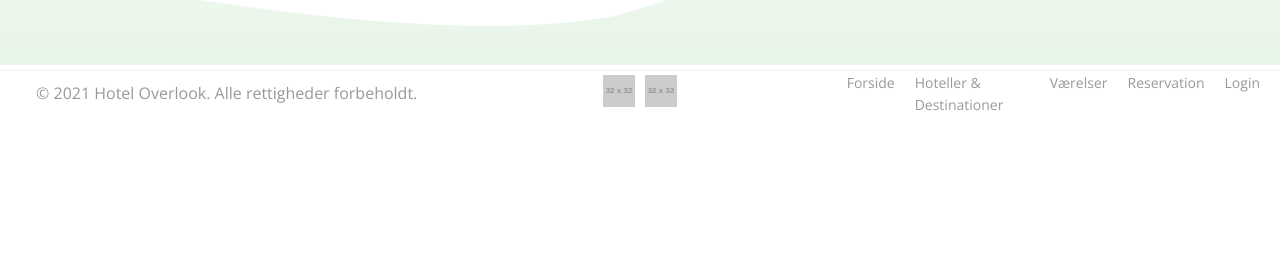
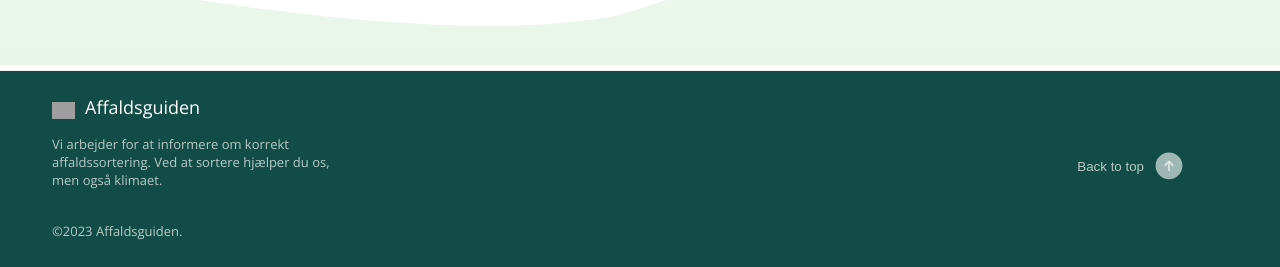
Before and after one commit to katrinedelrosario/trashguide, a React (Vite) app: page / in a window 1280 px wide. Shown: the part 2243-2510 px from the top of the page. Before the commit the page ends 2377 px from the top, so only its background shows below. Built offline with nearby package versions, Linux system fonts and the light colour scheme; grey boxes are pictures that could not be loaded.

Commit message:
updated footer

```diff
--- a/src/components/footer/footer.jsx
+++ b/src/components/footer/footer.jsx
@@ -1,29 +1,34 @@
 import { NavLink } from "react-router-dom"
 import style from "../footer/footer.module.scss"
+import logo from "../../assets/images/layout/logo.svg"
+import arrowUp from '../../assets/images/layout/icon-arrow-up.svg'
+
 
 
 export const Footer = () => {
 
+    const scrollToTop = () => {
+        window.scrollTo({
+            top: 0,
+            behavior: 'smooth'
+        })
+    }
     return (
         <footer className={style.footer}>
             <section>
-                <p>© 2021 Hotel Overlook. Alle rettigheder forbeholdt.</p>
-                <div className={style.soMe}>
-                <p><a><img src='https://placehold.it/32x32' alt=''/></a></p>
-                <p><a><img src='https://placehold.it/32x32' alt=''/></a></p>
+                <div className={style.content}>
+            <div className={style.logo}>
+                <img src={logo} alt="Affaldsguiden Logo" />
+                <p>Affaldsguiden</p>
+            </div>
+            <p className={style.firstP}>Vi arbejder for at informere om korrekt affaldssortering. Ved at sortere hjælper du os, men også klimaet.</p>
+            <p className={style.secondP}>©2023 Affaldsguiden.</p>
+
                 </div>
-
-                <nav>
-                    <ul>
-                        <li><NavLink to="/frontpage">forside</NavLink></li>
-                        <li><NavLink to="/hotels">hoteller & destinationer</NavLink></li>
-                        <li><NavLink to="/rooms">værelser</NavLink></li>
-                        <li><NavLink to="/reservations">reservation</NavLink></li>
-                        <li><NavLink to="/login">login</NavLink></li>
-                    </ul>
-                </nav>
+            <div className={style.backToTop}>
+                <button onClick={scrollToTop}>Back to top <img src={arrowUp} alt="Arrow pointing up" /></button>
+            </div>
             </section>
         </footer>
-
     )
 }
--- a/src/components/footer/footer.module.scss
+++ b/src/components/footer/footer.module.scss
@@ -1,50 +1,85 @@
 
 .footer {
     width: 100%;
-    margin-top: auto;
-    height: 8vh;
+    margin-top: 0;
+    height: 25vh;
     border-top: solid 1px #eee;
-    background-color: #fff;
-    color: #999999;
+    color: #FFFFFFB2;
     position: relative;
     left: 0;
     bottom: 0;
-    //display: block;
     align-items: center;
     justify-content: center;
     padding: 0 20px;
+    background-color: var(--green-darker);
 
     section {
         display: grid;
-        grid-template-columns: 1fr 1fr 1fr;
+        grid-template-columns: 1fr auto;
         align-items: center;
+        justify-content: space-between;
         width: 100%;
-        margin: auto;
-        p, nav, .soMe {
+
+
+        .content {
             display: flex;
-            justify-content: center;
-            align-items: center;
-        }
-        .soMe {
-            gap: 10px;
-        }
-        ul {
-            display: flex;
-            padding: 0;
-            margin: 0;
-            gap: 20px;
-            list-style-type: none;
+            flex-direction: column;
+            align-items: flex-start;
+            width: 18em;
+            margin-left: 2em;
 
-            li {
-                margin: 0;
-                a {
-                    color: #999999;
-                    text-decoration: none;
-                    text-transform: capitalize;
-                    font-size: 14px;
+
+            .logo {
+                display: flex;
+                gap: 10px;
+                align-items: flex-end;
+                justify-items: center;
+                margin-top: 1.5em;
+                margin-bottom: 1em;
+                p {
+                    font-size: 18px;
+                    color: white;
+
+                }
+                img {
+                    width: 23px;
+
                 }
             }
+            .firstP, .secondP {
+                display: flex;
+                justify-content: left;
+                align-items: left;
+                font-size: 13px;
+            }
+            .firstP {
+                //margin-top: 0.5em;
+            }
+            .secondP {
+                margin-top: 2.5em;
+            }
+        }
 
+        .backToTop {
+            position: absolute;
+            right: 6em;
+            top: 5em;
+            display: flex;
+            align-items: center;
+            button {
+                display: flex;
+                align-items: center;
+                justify-content: center;
+                background-color: transparent;
+                border: none;
+                color: #FFFFFFB2;
+                cursor: pointer;
+            }
+            img {
+                width: 30px;
+                margin-left: 10px;
+
+            }
         }
     }
 }
```
